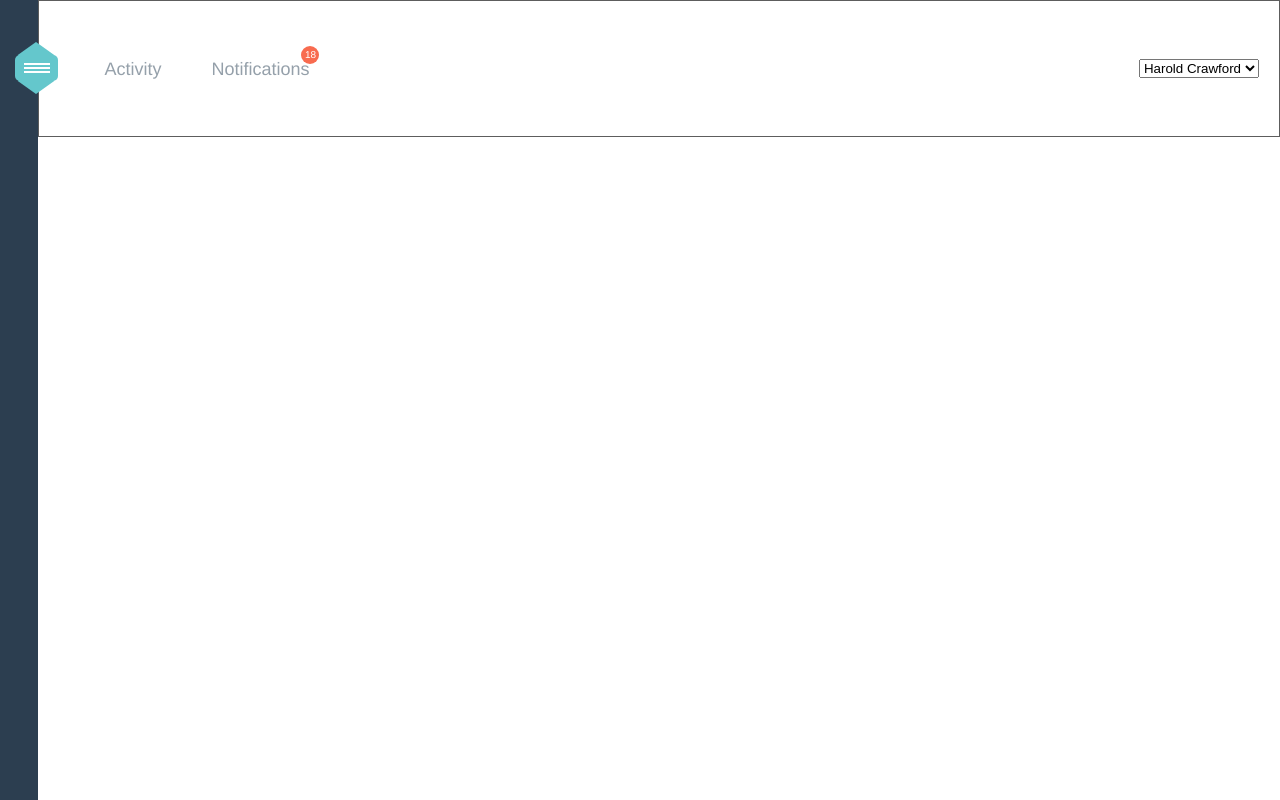
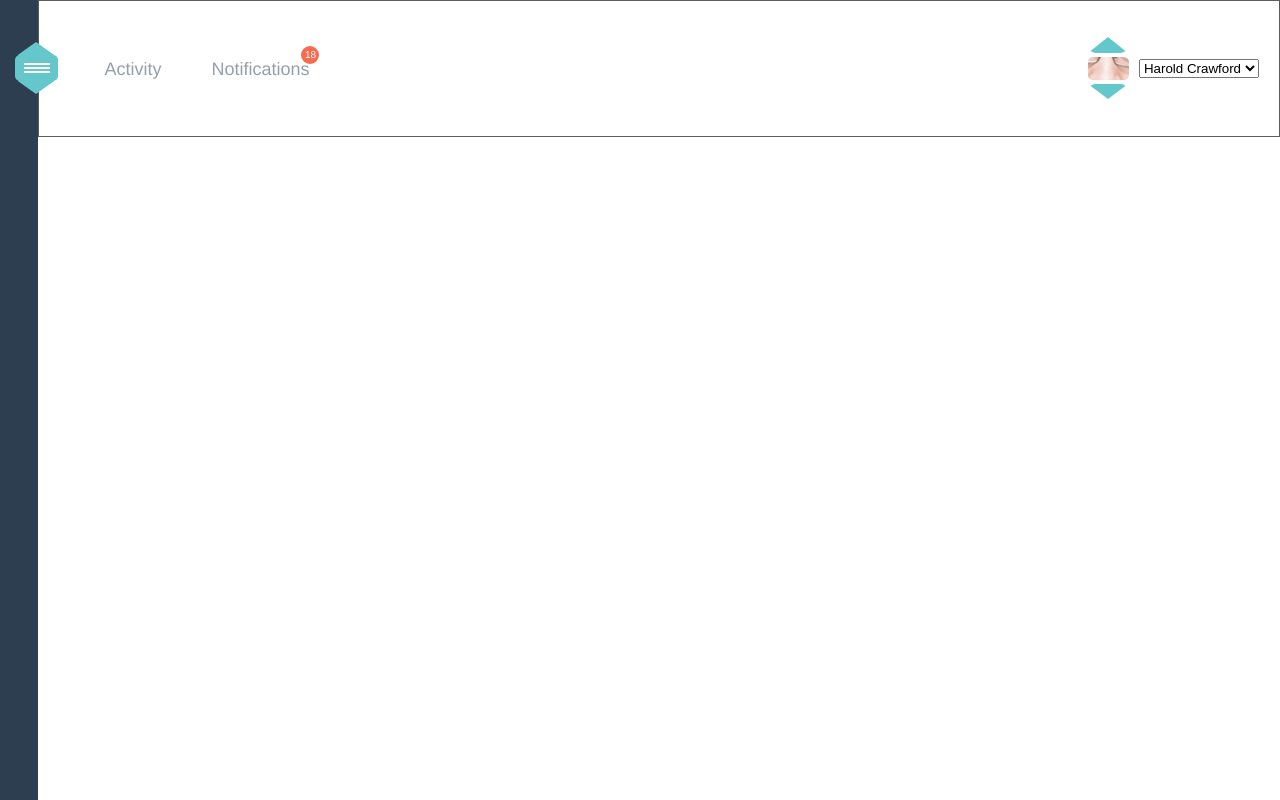
Before and after one commit to 4450419/Team1_pr1, a plain HTML site: page index.html in a window 1280 px wide. Drawn offline with nearby package versions, Linux system fonts and the light colour scheme.

Commit message:
картинки

```diff
--- a/css/style.css
+++ b/css/style.css
@@ -189,6 +189,54 @@ table {
 	background: #f86b4f;
 }
 
+.user {
+	display: -webkit-flex;
+	display: -moz-flex;
+	display: -ms-flex;
+	display: -o-flex;
+	display: flex;
+	justify-content: space-between;
+	align-items: center;
+}
+
+
+.root-hexagon {
+ background: url(../img/user.png) no-repeat center center;
+ border-radius: 5px;
+ right: -210px;
+ display: inline-block;
+ width: 41px;
+ height: 22.75px;
+
+ margin: 14.88px 0;
+}
+
+.root-hexagon:before,
+.root-hexagon:after {
+ content: "";
+ position: absolute;
+ width: 0;
+ border-left: 20.5px solid transparent;
+ border-right: 20.5px solid transparent;
+}
+
+.root-hexagon:before {
+ top: 36px;
+ border-radius: 15px;
+ bottom: 93%;
+ border-bottom: 16.88px solid #64C7CC;
+}
+
+.root-hexagon:after {
+ border-radius: 15px;
+ top: 83px;
+ width: 0;
+ border-top: 15.88px solid #64C7CC;
+}
+
+.cusel {
+	margin-left: 10px;
+}
 
 
 /* BTN */
@@ -281,8 +329,6 @@ table {
 	left: -18px;
 }
 
-
-
 .divide {
 	display: block;
 	background: #fff;
--- a/index.html
+++ b/index.html
@@ -18,8 +18,8 @@
             <span class="notifications"><a href="#">Notifications</a></span>
           </div>
           <div class="user">
-            <span class="root"></span>
-            <select name="" id="">
+            <div class="root-hexagon"></div>
+            <select name="" class="cusel">
               <option value="">Harold Crawford</option>
             </select>
           </div>
```
Also changed, not shown: img/user.png (added), 1 other file.
